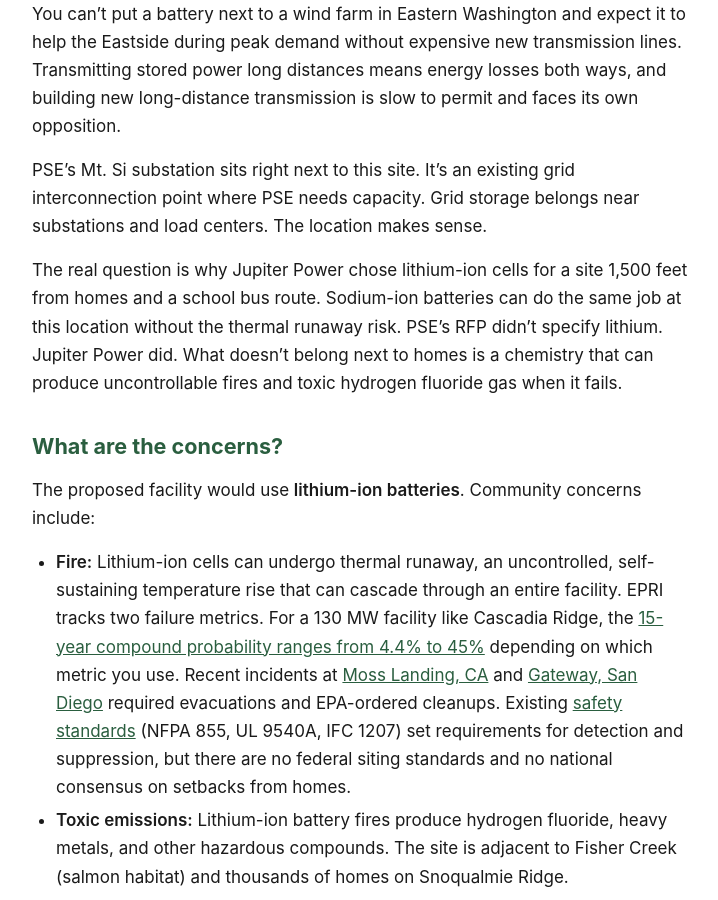
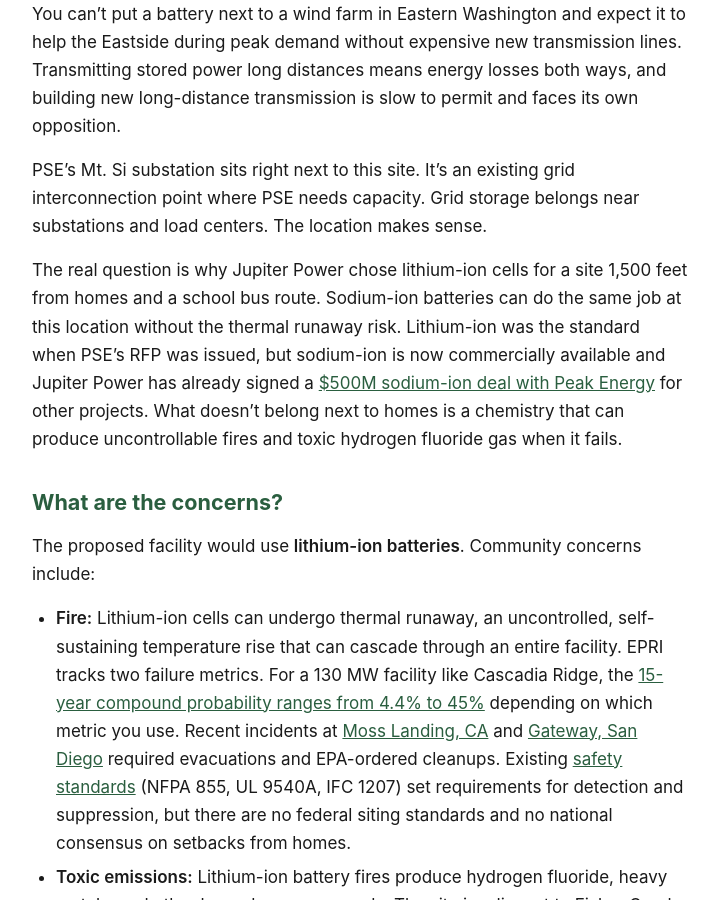
Before and after one commit to calef/cascadia-ridge-bess, a Jekyll site: the page built from _pages/faq.md, in a window 1280 px wide and 900 px high, scrolled down 898 px. Shown: the whole window, without its empty margins (280-998 px from the left). Built offline with Jekyll 4.4.1, drawn with Linux system fonts in a browser that asks for light colours.

Commit message:
Deploy site 2026-03-18-182302

```diff
--- a/_pages/faq.md
+++ b/_pages/faq.md
@@ -16,7 +16,7 @@ Storage needs to be near where power is consumed, not where it's generated. You
 
 PSE's Mt. Si substation sits right next to this site. It's an existing grid interconnection point where PSE needs capacity. Grid storage belongs near substations and load centers. The location makes sense.
 
-The real question is why Jupiter Power chose lithium-ion cells for a site 1,500 feet from homes and a school bus route. Sodium-ion batteries can do the same job at this location without the thermal runaway risk. PSE's RFP didn't specify lithium. Jupiter Power did. What doesn't belong next to homes is a chemistry that can produce uncontrollable fires and toxic hydrogen fluoride gas when it fails.
+The real question is why Jupiter Power chose lithium-ion cells for a site 1,500 feet from homes and a school bus route. Sodium-ion batteries can do the same job at this location without the thermal runaway risk. Lithium-ion was the standard when PSE's RFP was issued, but sodium-ion is now commercially available and Jupiter Power has already signed a [$500M sodium-ion deal with Peak Energy](https://www.prnewswire.com/news-releases/peak-energy-signs-4-75-gwh-contract-with-jupiter-power-for-industry-leading-sodium-ion-battery-storage-systems-302612467.html) for other projects. What doesn't belong next to homes is a chemistry that can produce uncontrollable fires and toxic hydrogen fluoride gas when it fails.
 
 ## What are the concerns? {#concerns}
 
```
